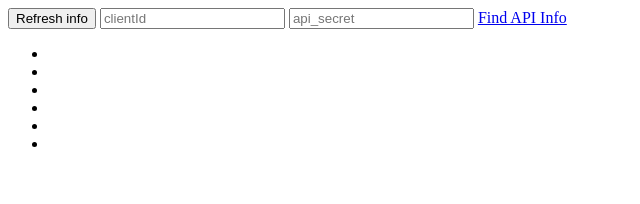
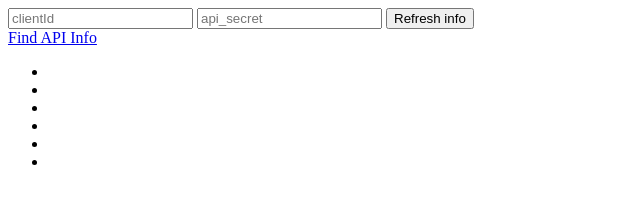
Before and after one commit to swarfeya/skinport_flip_stats, a website: page public/index.html in a window 1280 px wide. Shown: the whole page, without its empty margins (0-640 px from the left). Drawn offline with Linux system fonts and the light colour scheme.

Commit message:
show error if invalid info is given; allow save credentials

```diff
--- a/public/index.html
+++ b/public/index.html
@@ -9,9 +9,14 @@
 <body>
     <div id="normal_stats"></div>
     <p id="warning" style="display: none; color: red">Last refresh time is over 12 hours ago! Information is possibly wrong!</p>
-    <button onclick="fetchApiInfo()">Refresh info</button>
-    <input placeholder="clientId" id="clientId" type="password">
-    <input placeholder="api_secret" id="api_secret" type="password">
+    <form id="form" onsubmit="return false;">
+        <input placeholder="clientId" id="clientId">
+        <input placeholder="api_secret" id="api_secret" type="password" onsubmit="fetchApiInfo()">
+        <button onclick="fetchApiInfo()">Refresh info</button>
+        <!-- <input style="position:absolute; top:80%; left:5%; width:40%;" type="text" id="userInput" />
+        -->
+        <!-- <input style="position:absolute; top:50%; left:5%; width:40%;" type="submit" onclick="fetchApiInfo();" />  -->
+    </form>
     <a href="https://skinport.com/de/account" target="_blank">Find API Info</a>
     <ul id="total_stats">
         <li id="items_bought"></li>
--- a/public/index.js
+++ b/public/index.js
@@ -52,8 +52,8 @@ function clampPrice(price) {
 }
 
 async function getPage(page, limit=100) {
-    let clientId = document.querySelector(".clientId").innerText;
-    let secret = document.querySelector(".api_secret").innerText;
+    let clientId = document.querySelector("#clientId").value;
+    let secret = document.querySelector("#api_secret").value;
     const params = new URLSearchParams({
         clientId,
         secret,
@@ -75,6 +75,10 @@ async function getPage(page, limit=100) {
 
 async function fetchApiInfo() {
     let item_amount_info = await getPage(1, 1);
+    if (item_amount_info.errors && item_amount_info.errors.length) {
+        alert(item_amount_info.errors.map(a => a.message).join("\n"))
+        return;
+    }
     item_amount_info.fetchTime = new Date().getTime();
     window.localStorage.setItem("amount_info", JSON.stringify(item_amount_info));
     infos = []
@@ -84,6 +88,7 @@ async function fetchApiInfo() {
         infos.push(...info.data)
     }
     window.localStorage.setItem("api_info", JSON.stringify(infos))
+    alert("Successfully reloaded the list!")
 }
 
 
```
